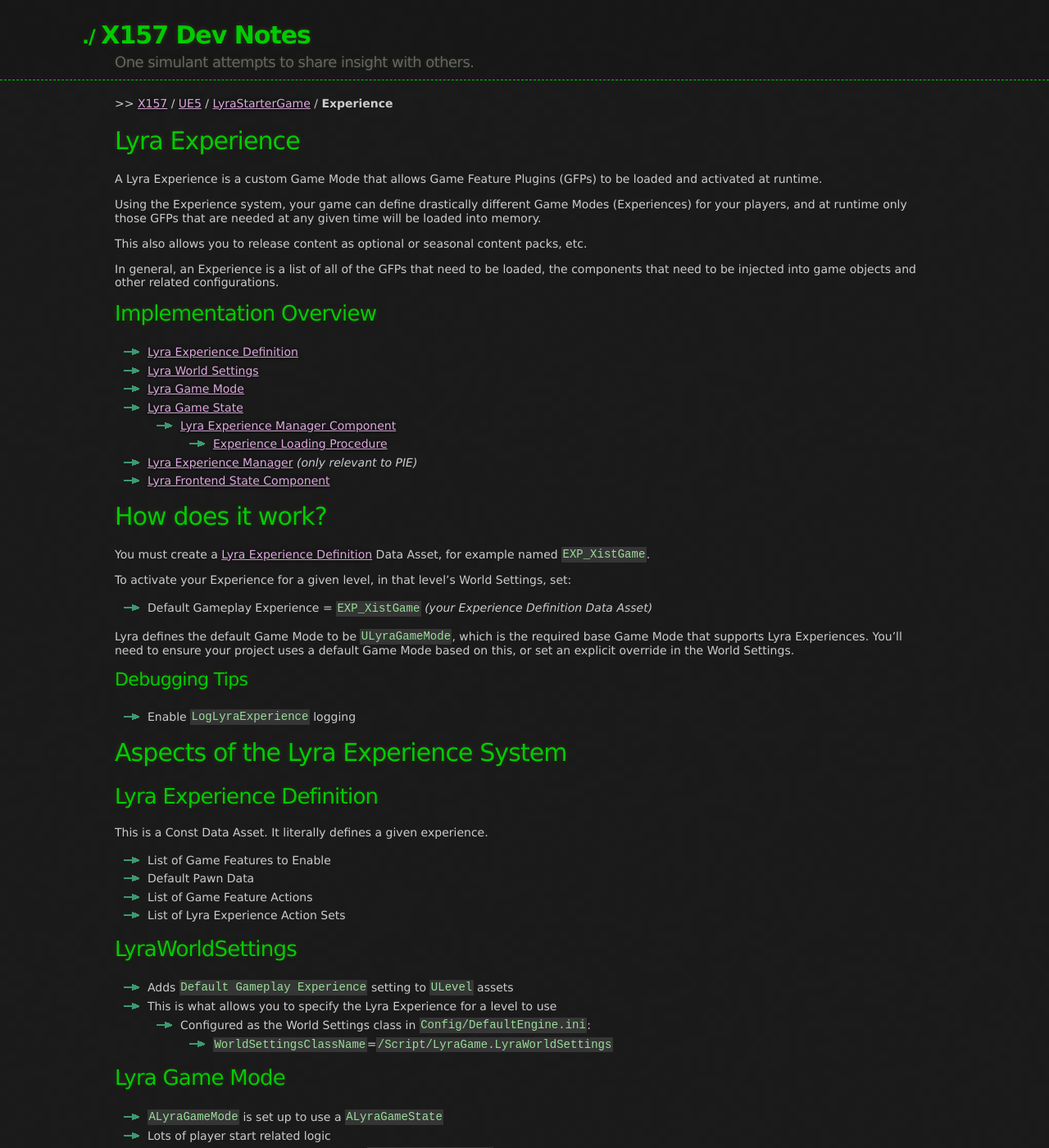
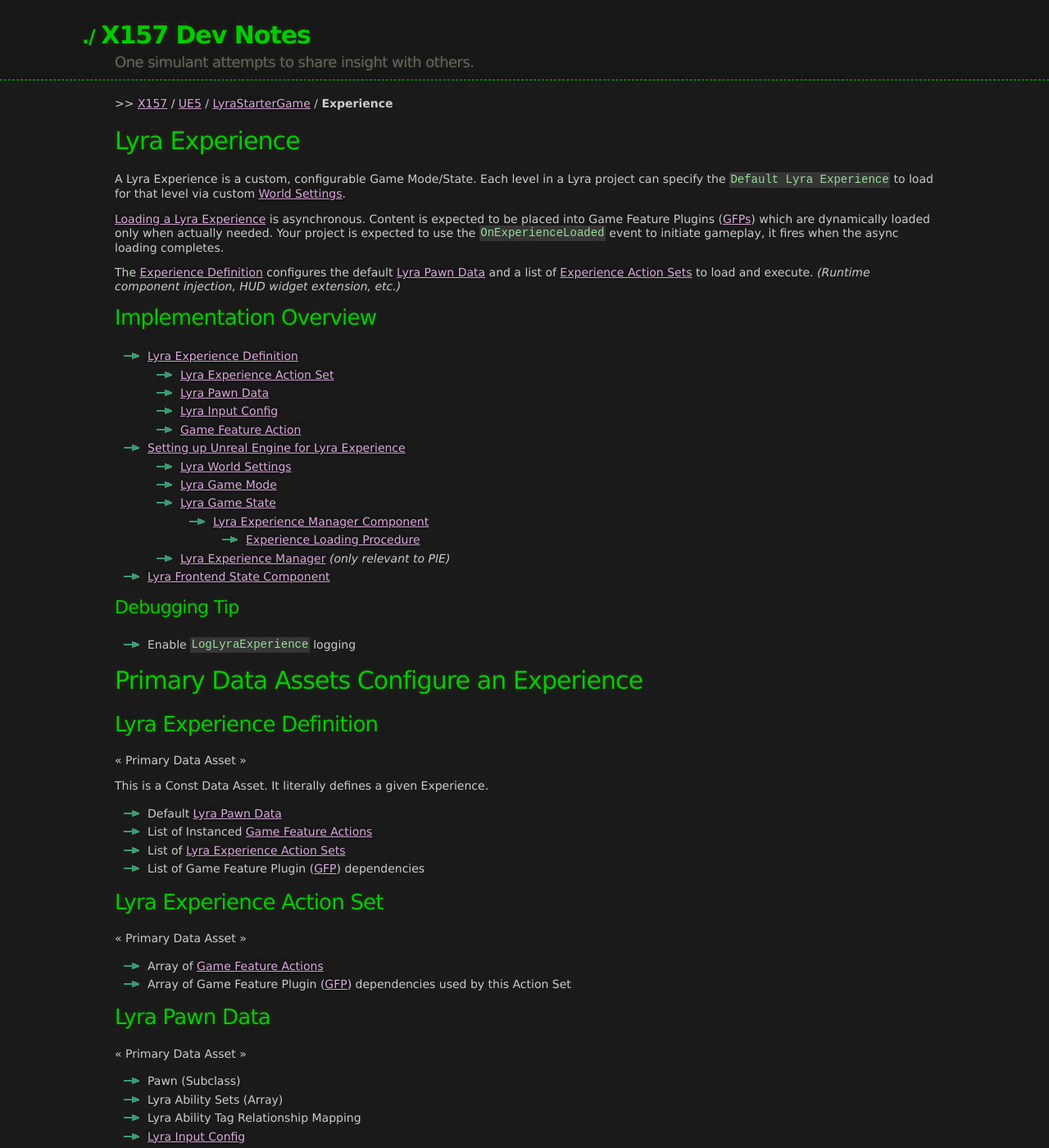
Before and after one commit to x157/x157.github.io, a Jekyll site: the page built from UE5/LyraStarterGame/Experience/index.md, in a window 1280 px wide and 1400 px high. Shown: the whole window at 82% size. Built offline with Jekyll 4.4.1, drawn with Linux system fonts in a browser that asks for light colours; some of the changed text lies outside the part shown.

Commit message:
Iterate Experience docs

```diff
--- a/UE5/LyraStarterGame/Experience/index.md
+++ b/UE5/LyraStarterGame/Experience/index.md
@@ -7,81 +7,135 @@
 
 # Lyra Experience
 
-A Lyra Experience is a custom Game Mode that allows Game Feature Plugins (GFPs) to be loaded
-and activated at runtime.
+A Lyra Experience is a custom, configurable Game Mode/State.  Each level in a Lyra project
+can specify the `Default Lyra Experience` to load for that level via custom
+[World Settings](#LyraWorldSettings).
 
-Using the Experience system, your game can define drastically different Game Modes (Experiences)
-for your players, and at runtime only those GFPs that are needed at any given time
-will be loaded into memory.
+[Loading a Lyra Experience](#ExperienceLoadingProcedure)
+is asynchronous.  Content is expected to be placed into
+Game Feature Plugins
+([GFPs](/UE5/GameFeatures/))
+which are dynamically loaded only when actually needed.
+Your project is expected to use the `OnExperienceLoaded` event to initiate gameplay,
+it fires when the async loading completes.
 
-This also allows you to release content as optional or seasonal content packs, etc.
-
-In general, an Experience is a list of all of the GFPs that need to be loaded, the components
-that need to be injected into game objects and other related configurations.
+The [Experience Definition](#LyraExperienceDefinition)
+configures the default
+[Lyra Pawn Data](#LyraPawnData)
+and a list of [Experience Action Sets](#LyraExperienceActionSet)
+to load and execute.
+*(Runtime component injection, HUD widget extension, etc.)*
 
 
 ## Implementation Overview
 
 - [Lyra Experience Definition](#LyraExperienceDefinition)
-- [Lyra World Settings](#LyraWorldSettings)
-- [Lyra Game Mode](#LyraGameMode)
-- [Lyra Game State](#LyraGameState)
-  - [Lyra Experience Manager Component](#LyraExperienceManagerComponent)
-    - [Experience Loading Procedure](#ExperienceLoadingProcedure)
-- [Lyra Experience Manager](#LyraExperienceManager) *(only relevant to PIE)*
+  - [Lyra Experience Action Set](#LyraExperienceActionSet)
+  - [Lyra Pawn Data](#LyraPawnData)
+  - [Lyra Input Config](#LyraInputConfig)
+  - [Game Feature Action](#GameFeatureAction)
+- [Setting up Unreal Engine for Lyra Experience](#EngineSetup)
+  - [Lyra World Settings](#LyraWorldSettings)
+  - [Lyra Game Mode](#LyraGameMode)
+  - [Lyra Game State](#LyraGameState)
+    - [Lyra Experience Manager Component](#LyraExperienceManagerComponent)
+      - [Experience Loading Procedure](#ExperienceLoadingProcedure)
+  - [Lyra Experience Manager](#LyraExperienceManager) *(only relevant to PIE)*
 - [Lyra Frontend State Component](#LyraFrontendStateComponent)
 
 
-# How does it work?
-
-You must create a
-[Lyra Experience Definition](#LyraExperienceDefinition)
-Data Asset, for example named `EXP_XistGame`.
-
-To activate your Experience for a given level, in that level's World Settings, set:
-
-- Default Gameplay Experience = `EXP_XistGame` *(your Experience Definition Data Asset)*
-
-Lyra defines the default Game Mode to be `ULyraGameMode`, which is the required base
-Game Mode that supports Lyra Experiences.
-You'll need to ensure your project uses a default Game Mode based on this,
-or set an explicit override in the World Settings.
-
-
-### Debugging Tips
+### Debugging Tip
 
 - Enable `LogLyraExperience` logging
 
 
-# Aspects of the Lyra Experience System
-
+# Primary Data Assets Configure an Experience
 
 <a id='LyraExperienceDefinition'></a>
 ## Lyra Experience Definition
 
-This is a Const Data Asset.  It literally defines a given experience.
+« Primary Data Asset »
 
-- List of Game Features to Enable
-- Default Pawn Data
-- List of Game Feature Actions
-- List of Lyra Experience Action Sets
+This is a Const Data Asset.  It literally defines a given Experience.
+
+- Default [Lyra Pawn Data](#LyraPawnData)
+- List of Instanced [Game Feature Actions](#GameFeatureAction)
+- List of [Lyra Experience Action Sets](#LyraExperienceActionSet)
+- List of Game Feature Plugin ([GFP](/UE5/GameFeatures/)) dependencies
+
+
+<a id='LyraExperienceActionSet'></a>
+## Lyra Experience Action Set
+
+« Primary Data Asset »
+
+- Array of [Game Feature Actions](#GameFeatureAction)
+- Array of Game Feature Plugin ([GFP](/UE5/GameFeatures/)) dependencies used by this Action Set
+
+
+<a id='LyraPawnData'></a>
+## Lyra Pawn Data
+
+« Primary Data Asset »
+
+- Pawn (Subclass)
+- Lyra Ability Sets (Array)
+- Lyra Ability Tag Relationship Mapping
+- [Lyra Input Config](#LyraInputConfig)
+- Lyra Camera Mode (Subclass)
+
+
+<a id='LyraInputConfig'></a>
+## Lyra Input Config
+
+« Const Data Asset »
+
+- Native Lyra Input Actions (Array)
+- Ability Lyra Input Actions (Array)
+
+
+<a id='GameFeatureAction'></a>
+## Game Feature Action
+
+An Action to be taken when a Game Feature is activated.
+Part of the experimental `GameFeatures` plugin.
+
+An Instanced Game Feature Action handles
+[Game Features](/UE5/GameFeatures/)
+asset loading and unloading.  Events include:
+
+- Registering
+- Unregistering
+- Loading
+- Activating
+- Deactivating
+
+
+<a id='EngineSetup'></a>
+# Setting up Unreal Engine for Lyra Experience
+
 
 
 <a id='LyraWorldSettings'></a>
-## LyraWorldSettings
+## Lyra World Settings
 
 - Adds `Default Gameplay Experience` setting to `ULevel` assets
+- In PIE, load the default experience during `InitGame`
 - This is what allows you to specify the Lyra Experience for a level to use
-  - Configured as the World Settings class in `Config/DefaultEngine.ini`:
-    - `WorldSettingsClassName`=`/Script/LyraGame.LyraWorldSettings`
+
+Configured as the World Settings class in `Config/DefaultEngine.ini`:
+- `WorldSettingsClassName`=`/Script/LyraGame.LyraWorldSettings`
 
 
 <a id='LyraGameMode'></a>
 ## Lyra Game Mode
 
-- `ALyraGameMode` is set up to use a `ALyraGameState`
+Lyra Game Mode is the required base Game Mode providing Lyra Experience support.
+
+- Uses a [Lyra Game State](#LyraGameState)
+- Adds support for loading an Experience on PIE start
 - Lots of player start related logic
-  - Delays initial player spawn until `OnExperienceLoaded`
+  - Delay initial player spawn until `OnExperienceLoaded`
 
 
 <a id='LyraGameState'></a>
@@ -101,6 +155,7 @@
 
 The `ULyraExperienceManagerComponent`
 does the heavy lifting related to loading and activating experiences.
+
 
 <a id='ExperienceLoadingProcedure'></a>
 #### Experience Loading Procedure
```
